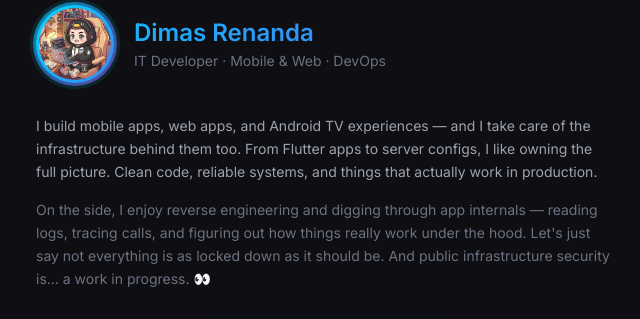
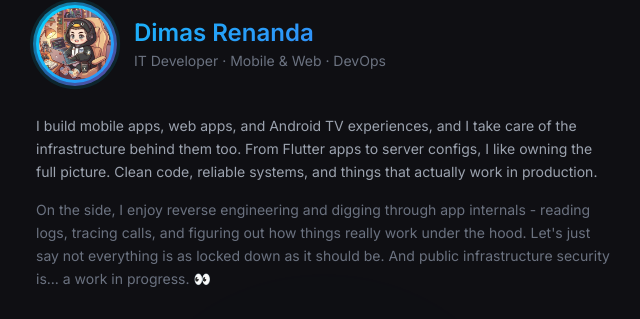
Before and after one commit to dimas-renanda/dimas-renanda.github.io, a plain HTML site: page index.html in a window 1280 px wide. Shown: the part 75-394 px from the top of the page, 316-956 px from the left. Drawn offline with nearby package versions, Linux system fonts and the light colour scheme.

Commit message:
Update index.html

```diff
--- a/index.html
+++ b/index.html
@@ -325,12 +325,12 @@
     </div>
 
     <p class="intro-paragraph scroll-reveal text-gray-400 leading-relaxed mb-4 text-sm">
-      I build mobile apps, web apps, and Android TV experiences — and I take care of the infrastructure behind them too.
+      I build mobile apps, web apps, and Android TV experiences, and I take care of the infrastructure behind them too.
       From Flutter apps to server configs, I like owning the full picture.
       Clean code, reliable systems, and things that actually work in production.
     </p>
     <p class="intro-paragraph scroll-reveal text-gray-500 leading-relaxed mb-8 text-sm">
-      On the side, I enjoy reverse engineering and digging through app internals — reading logs, tracing calls, and figuring out how things really work under the hood.
+      On the side, I enjoy reverse engineering and digging through app internals - reading logs, tracing calls, and figuring out how things really work under the hood.
       Let's just say not everything is as locked down as it should be. And public infrastructure security is... a work in progress. 👀
     </p>
     <p class="text-gray-500 leading-relaxed mb-8 text-sm">
```
